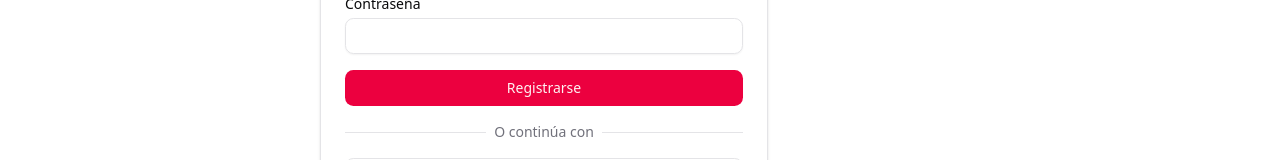
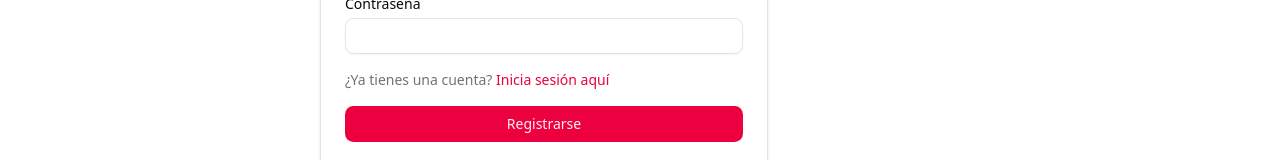
Before and after one commit to RUWAYTECH/fiestapp-web, a Next.js app: page /auth/register in a window 1280 px wide. Shown: the part 367-527 px from the top of the page. Built offline with nearby package versions, Linux system fonts and the light colour scheme; no server answers.

Commit message:
feat: add provider website and GA ID to environment config; update footer and forms with registration links

```diff
--- a/src/components/layout/footer.tsx
+++ b/src/components/layout/footer.tsx
@@ -1,3 +1,4 @@
+import { configEnv } from '@/core/config';
 import Link from 'next/link';
 
 export function Footer() {
@@ -22,9 +23,9 @@ export function Footer() {
 							<Link href="/terms-and-conditions" className="hover:underline">
 								Términos y Condiciones
 							</Link>
-							<Link href="/registro-proveedor" className="hover:underline">
+							<a href={configEnv.providerWebsite} target="_blank" rel="noopener noreferrer" className="hover:underline">
 								Regístrate como proveedor
-							</Link>
+							</a>
 						</nav>
 					</div>
 				</div>
--- a/src/core/config/index.ts
+++ b/src/core/config/index.ts
@@ -9,5 +9,6 @@ export const configEnv = {
 	},
 	paymentNumber: process.env.NEXT_PUBLIC_PAYMENT_NUMBER ?? '',
 	paymentBank: process.env.NEXT_PUBLIC_PAYMENT_BANK ?? '',
-	gaId: process.env.NEXT_PUBLIC_GA_ID ?? ''
+	gaId: process.env.NEXT_PUBLIC_GA_ID ?? '',
+	providerWebsite: process.env.NEXT_PUBLIC_PROVIDER_WEBSITE ?? ''
 };
--- a/src/features/auth/components/signin-form.tsx
+++ b/src/features/auth/components/signin-form.tsx
@@ -12,6 +12,7 @@ import { useState } from 'react';
 import { LoaderCircle } from 'lucide-react';
 import { messages, validationMessages } from '@/core/constants/validation-messages';
 import { dispatchToast } from '@/core/lib/toast';
+import Link from 'next/link';
 
 export default function SignInForm() {
 	const [loading, setLoading] = useState(false);
@@ -56,6 +57,12 @@ export default function SignInForm() {
 			<form onSubmit={form.handleSubmit(submitHandler)} className="space-y-4">
 				<FormInputField control={form.control} name="email" label="Correo electrónico" type="email" />
 				<FormInputField control={form.control} name="password" label="Contraseña" type="password" />
+				<p className="text-sm text-muted-foreground">
+					¿No tienes una cuenta?{' '}
+					<Link href="/auth/register" className="text-primary hover:underline">
+						Regístrate aquí
+					</Link>
+				</p>
 				<Button type="submit" className="w-full" disabled={loading}>
 					{loading && <LoaderCircle className="animate-spin size-5" />}
 					Iniciar sesión
--- a/src/features/auth/components/signup-form.tsx
+++ b/src/features/auth/components/signup-form.tsx
@@ -75,6 +75,12 @@ export default function SignUpForm() {
 				<FormInputField control={form.control} name="email" label="Correo electrónico" type="email" />
 				<FormInputField control={form.control} name="name" label="Nombre" type="text" />
 				<FormInputField control={form.control} name="password" label="Contraseña" type="password" />
+				<p className="text-sm text-muted-foreground">
+					¿Ya tienes una cuenta?{' '}
+					<a href="/auth/login" className="text-primary hover:underline">
+						Inicia sesión aquí
+					</a>
+				</p>
 				<Button type="submit" className="w-full" disabled={loading}>
 					{loading && <LoaderCircle className="animate-spin size-5" />}
 					Registrarse
```
Also changed, not shown: 1 other file (tests, documents, lock files or other folders).
